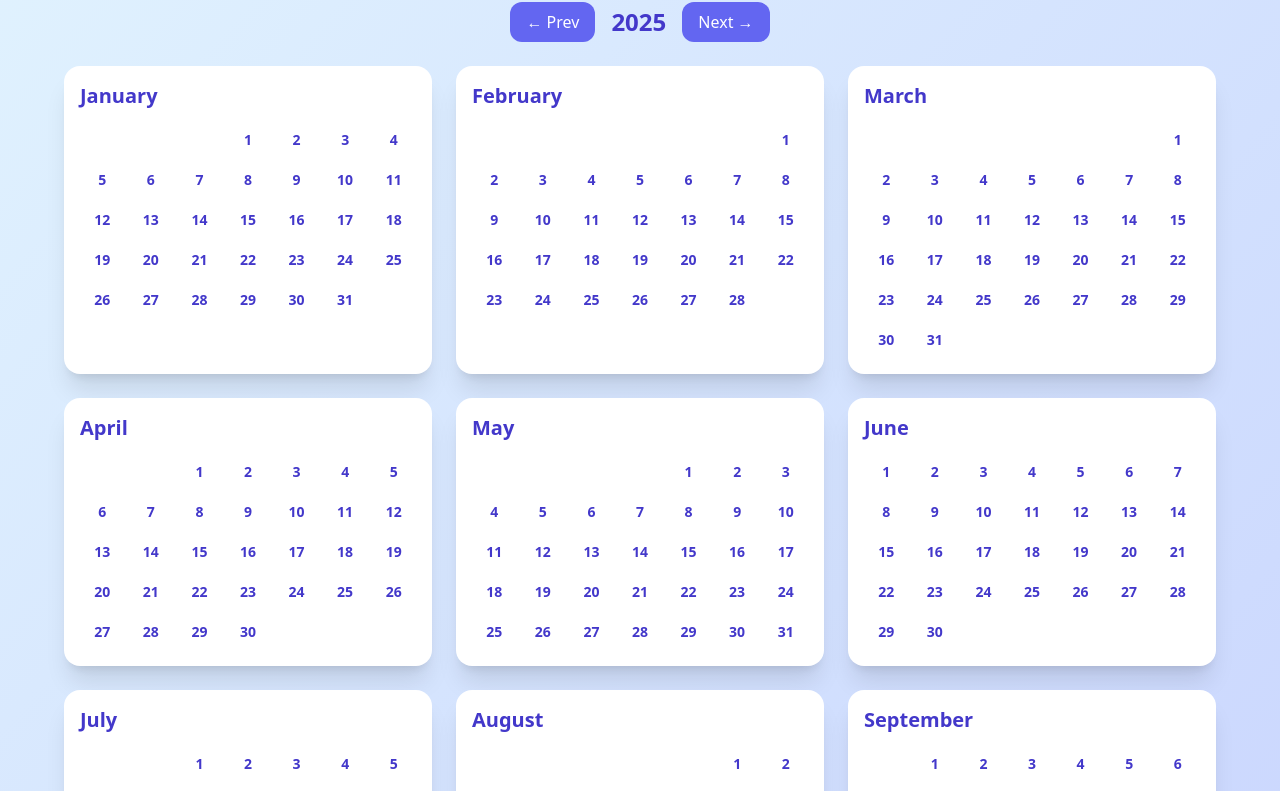
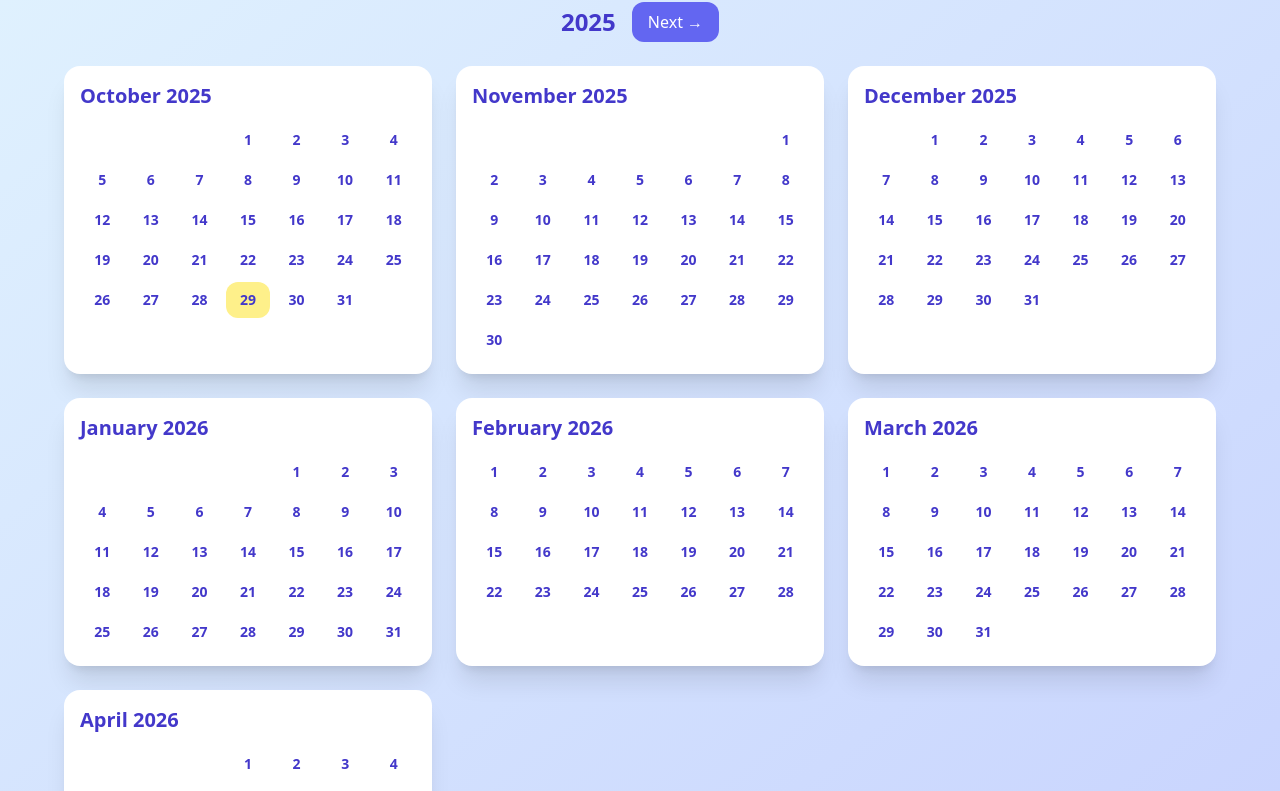
Before and after one commit to Changeoftyde/planner, a plain HTML site: page index.html in a window 1280 px wide. Shown: the part 78-869 px from the top of the page. Drawn offline with nearby package versions, Linux system fonts and the light colour scheme.

Commit message:
Update index.html

```diff
--- a/index.html
+++ b/index.html
@@ -3,7 +3,7 @@
 <head>
 <meta charset="UTF-8" />
 <meta name="viewport" content="width=device-width, initial-scale=1.0" />
-<title>Interactive Planner</title>
+<title>Upcoming Planner</title>
 <script src="https://cdn.tailwindcss.com"></script>
 <style>
   @keyframes fade-in { from {opacity:0; transform:translateY(10px);} to {opacity:1; transform:translateY(0);} }
@@ -13,10 +13,9 @@
 </head>
 <body class="bg-gradient-to-br from-sky-100 to-indigo-200 min-h-screen flex flex-col items-center p-6">
 
-<h1 class="text-4xl font-bold mb-4 text-indigo-700">📅 My Year Planner</h1>
+<h1 class="text-4xl font-bold mb-4 text-indigo-700">📅 My Upcoming Planner</h1>
 
 <div class="flex items-center gap-4 mb-6">
-  <button id="prevYear" class="bg-indigo-500 text-white px-4 py-2 rounded-xl hover:bg-indigo-600">← Prev</button>
   <h2 id="yearLabel" class="text-2xl font-semibold text-indigo-700"></h2>
   <button id="nextYear" class="bg-indigo-500 text-white px-4 py-2 rounded-xl hover:bg-indigo-600">Next →</button>
 </div>
@@ -56,7 +55,6 @@ const colorInput = document.getElementById("colorInput");
 const saveBtn = document.getElementById("saveBtn");
 const closeBtn = document.getElementById("closeBtn");
 const yearLabel = document.getElementById("yearLabel");
-const prevYearBtn = document.getElementById("prevYear");
 const nextYearBtn = document.getElementById("nextYear");
 
 const monthZoom = document.getElementById("monthZoom");
@@ -68,34 +66,52 @@ let editingIndex = null;
 
 const months = ["January","February","March","April","May","June","July","August","September","October","November","December"];
 
+// Compute upcoming months (Oct-Dec + Jan-Apr)
+function getUpcomingMonths() {
+  const today = new Date();
+  const monthIndex = today.getMonth();
+  const result = [];
+  for (let i = monthIndex; i < 12; i++) result.push(i); // current month to Dec
+  for (let i = 0; i <= 3; i++) result.push(i); // Jan-Apr next year
+  return result;
+}
+
 function renderYear(year) {
   calendarContainer.innerHTML = "";
   yearLabel.textContent = year;
 
-  months.forEach((month, monthIndex) => {
+  const today = new Date();
+  const todayStr = today.toISOString().split('T')[0];
+
+  const upcomingMonths = getUpcomingMonths();
+  upcomingMonths.forEach(monthIndex => {
+    let displayYear = year;
+    if (monthIndex <= 3 && monthIndex < today.getMonth()) displayYear = year + 1;
+
     const monthDiv = document.createElement("div");
     monthDiv.className = "bg-white shadow-xl rounded-2xl p-4 cursor-pointer hover:scale-105 transition-all";
-    monthDiv.onclick = () => openMonthZoom(monthIndex, year);
+    monthDiv.onclick = () => openMonthZoom(monthIndex, displayYear);
 
     const title = document.createElement("h3");
-    title.textContent = month;
+    title.textContent = `${months[monthIndex]} ${displayYear}`;
     title.className = "text-xl font-semibold text-indigo-700 mb-3";
     monthDiv.appendChild(title);
 
     const grid = document.createElement("div");
     grid.className = "grid grid-cols-7 gap-1 text-sm";
 
-    const firstDay = new Date(year, monthIndex, 1);
-    const lastDay = new Date(year, monthIndex + 1, 0);
+    const firstDay = new Date(displayYear, monthIndex, 1);
+    const lastDay = new Date(displayYear, monthIndex + 1, 0);
     const startDay = firstDay.getDay();
     const totalDays = lastDay.getDate();
 
     for (let i = 0; i < startDay; i++) grid.appendChild(document.createElement("div"));
 
     for (let day = 1; day <= totalDays; day++) {
-      const dateStr = `${year}-${String(monthIndex+1).padStart(2,"0")}-${String(day).padStart(2,"0")}`;
+      const dateStr = `${displayYear}-${String(monthIndex+1).padStart(2,"0")}-${String(day).padStart(2,"0")}`;
       const cell = document.createElement("div");
       cell.className = "p-2 rounded-xl hover:bg-indigo-50 transition-all";
+      if (dateStr === todayStr) cell.classList.add("bg-yellow-200"); // Highlight today
 
       const num = document.createElement("div");
       num.textContent = day;
@@ -120,7 +136,7 @@ function renderYear(year) {
   });
 }
 
-// Month zoom
+// Month zoom and day event list
 function openMonthZoom(monthIndex, year) {
   const firstDay = new Date(year, monthIndex, 1);
   const lastDay = new Date(year, monthIndex + 1, 0);
@@ -137,12 +153,16 @@ function openMonthZoom(monthIndex, year) {
   const grid = document.createElement("div");
   grid.className = "grid grid-cols-7 gap-1 text-sm";
 
+  const today = new Date();
+  const todayStr = today.toISOString().split('T')[0];
+
   for (let i = 0; i < startDay; i++) grid.appendChild(document.createElement("div"));
 
   for (let day = 1; day <= totalDays; day++) {
     const dateStr = `${year}-${String(monthIndex+1).padStart(2,"0")}-${String(day).padStart(2,"0")}`;
     const cell = document.createElement("div");
     cell.className = "p-3 rounded-xl bg-white shadow hover:bg-indigo-50 cursor-pointer transition-all";
+    if (dateStr === todayStr) cell.classList.add("bg-yellow-200");
 
     const num = document.createElement("div");
     num.textContent = day;
@@ -166,7 +186,6 @@ function openMonthZoom(monthIndex, year) {
   monthZoom.classList.remove("hidden");
 }
 
-// Day event list modal
 function openDayEvents(dateStr) {
   const dayEvents = events.filter(e => e.date === dateStr);
   zoomContent.innerHTML = "";
@@ -224,7 +243,6 @@ function openDayEvents(dateStr) {
 
 // Modal functions
 function openModal(dateStr) {
-  selectedDate = dateStr;
   editingIndex = null;
   titleInput.value = "";
   descInput.value = "";
@@ -242,15 +260,14 @@ function openModal(dateStr) {
     events.push(newEvent);
     localStorage.setItem("plannerEvents", JSON.stringify(events));
     renderYear(currentYear);
-    if (!monthZoom.classList.contains("hidden")) openMonthZoom(new Date(dateInput.value).getMonth(), currentYear);
-    closeModal();
+    if (!monthZoom.classList.contains("hidden")) openMonthZoom(new Date(dateInput.value).getMonth(), new Date(dateInput.value).getFullYear());
+    modal.classList.add("hidden");
   };
 }
 
 function openEditModal(idx) {
   const ev = events[idx];
   editingIndex = idx;
-  selectedDate = ev.date;
   titleInput.value = ev.title;
   descInput.value = ev.desc;
   dateInput.value = ev.date;
@@ -266,8 +283,8 @@ function openEditModal(idx) {
     };
     localStorage.setItem("plannerEvents", JSON.stringify(events));
     renderYear(currentYear);
-    openMonthZoom(new Date(dateInput.value).getMonth(), currentYear);
-    closeModal();
+    openMonthZoom(new Date(dateInput.value).getMonth(), new Date(dateInput.value).getFullYear());
+    modal.classList.add("hidden");
   };
 }
 
@@ -275,7 +292,7 @@ function deleteEvent(idx, dateStr) {
   events.splice(idx, 1);
   localStorage.setItem("plannerEvents", JSON.stringify(events));
   renderYear(currentYear);
-  openMonthZoom(new Date(dateStr).getMonth(), currentYear);
+  openMonthZoom(new Date(dateStr).getMonth(), new Date(dateStr).getFullYear());
 }
 
 // Close modals
@@ -283,7 +300,6 @@ closeBtn.onclick = () => modal.classList.add("hidden");
 monthZoom.onclick = () => monthZoom.classList.add("hidden");
 
 // Year navigation
-prevYearBtn.onclick = () => { currentYear--; renderYear(currentYear); };
 nextYearBtn.onclick = () => { currentYear++; renderYear(currentYear); };
 
 // Initial render
```
